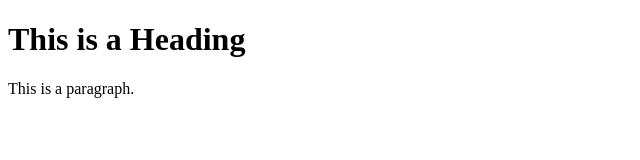
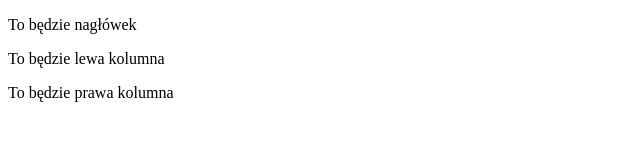
Before and after one commit to LukaszOn/Wedd_Web, a plain HTML site: page index.html in a window 1280 px wide. Shown: the whole page, without its empty margins (0-640 px from the left). Drawn offline with Linux system fonts and the light colour scheme.

```diff
--- a/index.html
+++ b/index.html
@@ -4,8 +4,17 @@
         <title>Page Title</title>
     </head>
 <body>
-    <h1>This is a Heading</h1>
-    <p>This is a paragraph.</p>
+
+    <div>
+        <p>To będzie nagłówek</p>
+    </div>
+
+    <div>
+        <p>To będzie lewa kolumna</p>
+    </div>
+    <div>
+        <p>To będzie prawa kolumna</p>
+    </div>
 
 </body>
 </html>
```
